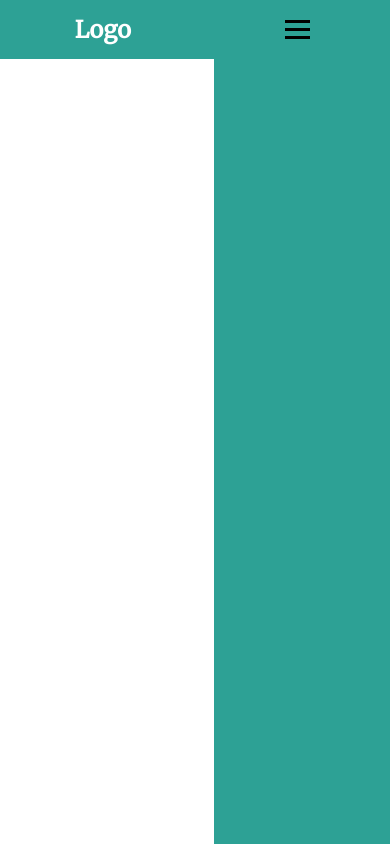
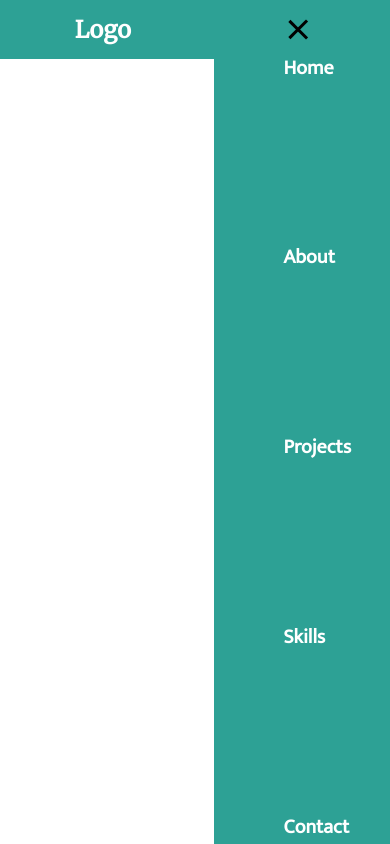
Before and after one commit to Morad17/Portfolio, a plain HTML site: page index.html in a window 390 px wide. Both pictures are taken after a click on the element 297 px from the left and 29 px from the top of the page. Drawn offline with Linux system fonts and the light colour scheme.

Commit message:
finished nav

```diff
--- a/css/style.css
+++ b/css/style.css
@@ -41,6 +41,7 @@ nav{
     height: 3px;
     background-color: black;
     margin: 5px;
+    transition: all 0.3s ease;
 }
 
 /*---Media Queries---*/
@@ -78,3 +79,27 @@ nav{
 .nav-active{
     transform: translateX(0%)
 }
+
+
+/*------Animations---*/
+
+@keyframes navLinkFade{
+    from{
+        opacity: 0;
+        transform: translateX(50px);
+    }
+    to{
+        opacity: 1;
+        transform: translateX(0%);
+    }
+}
+
+.toggle .bar1{
+    transform: rotate(-45deg) translate(-5px,6px);
+}
+.toggle .bar2{
+    opacity: 0;
+}
+.toggle .bar3{
+    transform: rotate(45deg) translate(-5px,-6px);
+}
--- a/javascript/app.js
+++ b/javascript/app.js
@@ -1,10 +1,23 @@
 const navSlide = () => {
     const burger = document.querySelector('.burger');
     const nav = document.querySelector('.nav-links');
+    const navLinks = document.querySelectorAll('.nav-links li');
 
+burger.addEventListener('click', () =>{
+    //Toggle the Name
+    nav.classList.toggle('nav-active');
 
-    burger.addEventListener('click', () =>{
-        nav.classList.toggle('nav-active');
+    //Animations of Links
+    navLinks.forEach((link, i)=>{
+        if(link.style.animation){
+            link.style.animation = '';
+        } else{
+            link.style.animation = `navLinkFade 0.5s ease forwards ${i / 7 + 0.7}s`;
+        }
+        });
+        //Burger Animation
+        burger.classList.toggle('toggle');
+
     });
 }
 
```
